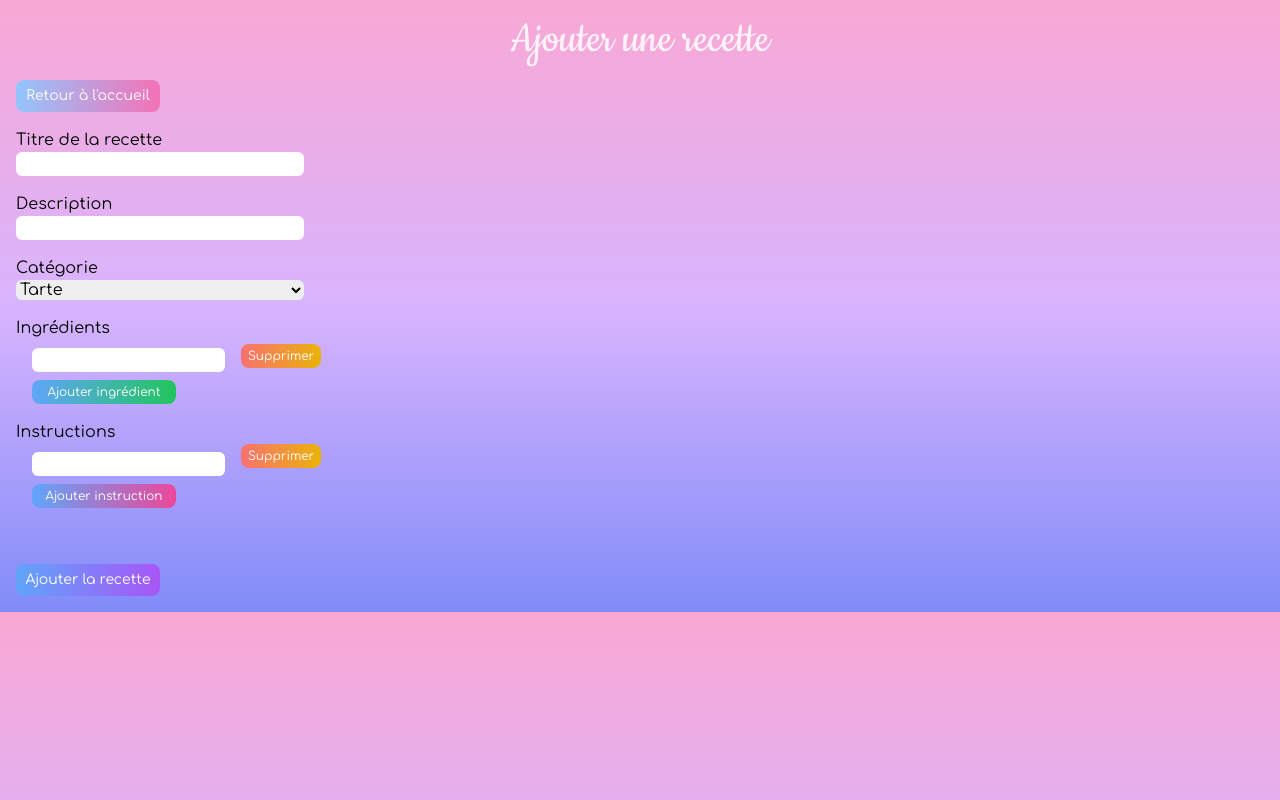
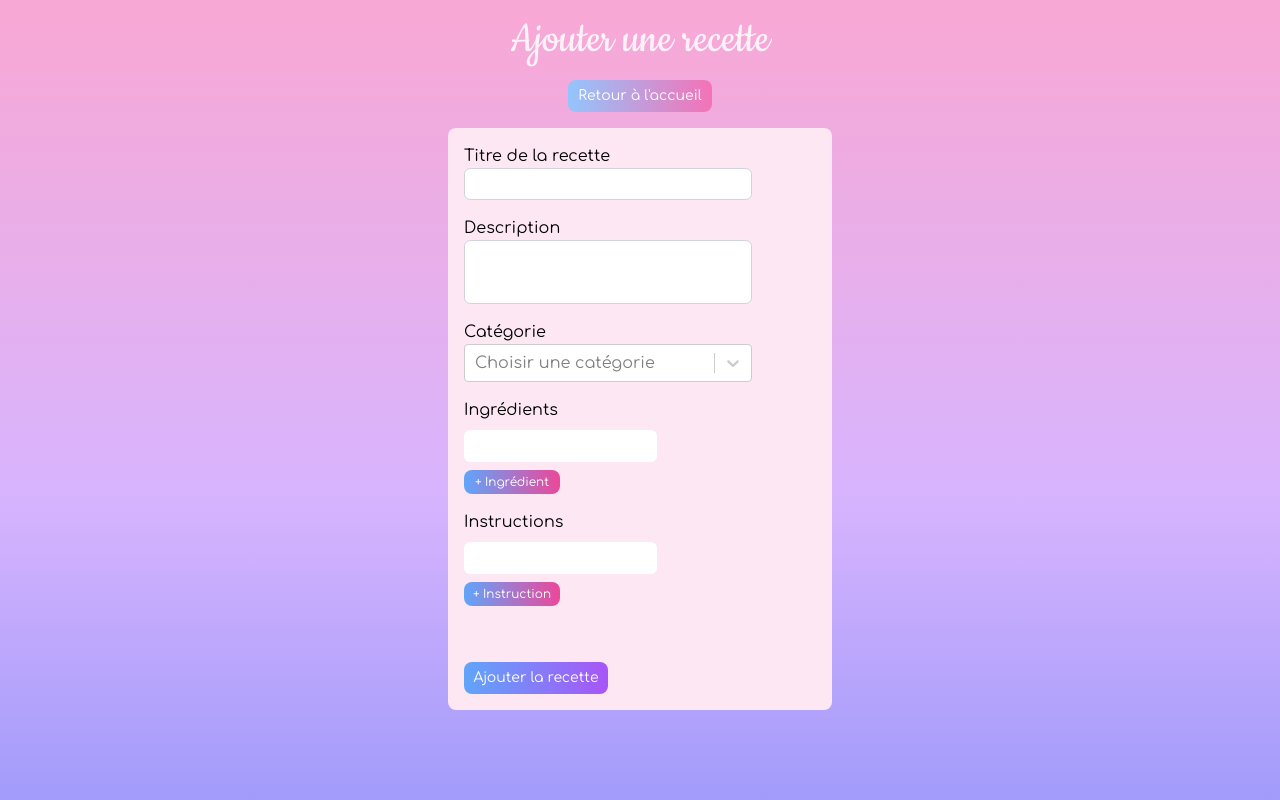
Before and after one commit to maelis1234/recettes-maelis, a Next.js app: page /ajout-recette in a window 1280 px wide. Shown: the top 800 px of the page. Built offline with nearby package versions, Linux system fonts and the light colour scheme; no server answers.

Commit message:
fix: refactor code of ajout-recette and fix bug search bar

```diff
--- a/package.json
+++ b/package.json
@@ -18,6 +18,8 @@
         "react": "18.2.0",
         "react-dom": "18.2.0",
         "react-icons": "^4.10.1",
+        "react-select": "^5.8.0",
+        "react-toastify": "^10.0.4",
         "semver": "^7.5.4",
         "typescript": "5.1.3"
     },
--- /dev/null
+++ b/src/components/button.tsx
@@ -0,0 +1,16 @@
+interface Props {
+    label: string
+    className: string
+    type: 'button' | 'submit'
+    handleClick: () => void
+}
+
+const Button = ({ label, className, type, handleClick }: Props) => {
+    return (
+        <button className={className} type={type} onClick={() => handleClick()}>
+            {label}
+        </button>
+    )
+}
+
+export default Button
--- a/src/pages/_app.tsx
+++ b/src/pages/_app.tsx
@@ -1,6 +1,13 @@
+import 'react-toastify/dist/ReactToastify.css'
+import { ToastContainer } from 'react-toastify'
 import '@/styles/globals.css'
 import type { AppProps } from 'next/app'
 
 export default function App({ Component, pageProps }: AppProps) {
-    return <Component {...pageProps} />
+    return (
+        <>
+            <ToastContainer />
+            <Component {...pageProps} />
+        </>
+    )
 }
--- a/src/pages/ajout-recette.tsx
+++ b/src/pages/ajout-recette.tsx
@@ -4,9 +4,21 @@ import { collection, addDoc } from 'firebase/firestore'
 import { database } from '../../firebase.config'
 import Head from 'next/head'
 import router from 'next/router'
+import Select from 'react-select'
+import { toast } from 'react-toastify'
+import Button from '@/components/button'
+import { CategoryEnum } from '@/utils/interfaces'
+import Footer from '@/components/footer'
 
 const AjoutRecette: NextPage = () => {
     const recettesCollectionRef = collection(database, 'recettes')
+
+    const categories = [
+        { label: 'Salé', value: CategoryEnum.plat },
+        { label: 'Tartes', value: CategoryEnum.tarte },
+        { label: 'Gâteaux', value: CategoryEnum.gateau },
+        { label: 'Petit dej', value: CategoryEnum.petitDej },
+    ]
 
     const [form, setForm] = useState({
         titre: '',
@@ -16,16 +28,14 @@ const AjoutRecette: NextPage = () => {
         instructions: [''],
     })
 
-    const handleChangeIngredients = (index: number, value: string) => {
-        const updatedIngredients = [...form.ingredients]
-        updatedIngredients[index] = value
-        setForm({ ...form, ingredients: updatedIngredients })
-    }
-
-    const handleChangeInstructions = (index: number, value: string) => {
-        const updatedInstructions = [...form.instructions]
-        updatedInstructions[index] = value
-        setForm({ ...form, instructions: updatedInstructions })
+    const handleChangeField = (
+        index: number,
+        value: string,
+        type: 'ingredients' | 'instructions'
+    ) => {
+        const updatedFields = [...form[type]]
+        updatedFields[index] = value
+        setForm({ ...form, [type]: updatedFields })
     }
 
     const handleAddField = (type: 'ingredients' | 'instructions') => {
@@ -44,7 +54,6 @@ const AjoutRecette: NextPage = () => {
 
     const handleSubmit = async (e: FormEvent<HTMLFormElement>) => {
         e.preventDefault()
-
         if (
             !form.titre ||
             form.description.length === 0 ||
@@ -52,13 +61,12 @@ const AjoutRecette: NextPage = () => {
             form.ingredients.length === 0 ||
             form.instructions.length === 0
         ) {
-            alert('Merci de remplir tous les champs')
+            toast.error('Merci de remplir tous les champs.')
             return
         }
 
         await addDoc(recettesCollectionRef, form)
-
-        alert('Recette ajoutée avec succès')
+        toast('🧁 Recette ajoutée avec succès !')
         setForm({
             titre: '',
             description: '',
@@ -77,22 +85,26 @@ const AjoutRecette: NextPage = () => {
                     content='Mes recettes personnelles, sucrées et salées.'
                 />
             </Head>
-            <div className='m-4'>
-                <h1>Ajouter une recette</h1>
-                <button
-                    onClick={() => {
+            <h1>Ajouter une recette</h1>
+            <div className='flex flex-col items-center h-screen'>
+                <Button
+                    label="Retour à l'accueil"
+                    className='bg-gradient-to-r from-blue-300 to-pink-400 hover:from-pink-400 hover:to-blue-300 text-white rounded-lg h-8 w-36 text-sm mb-4'
+                    type='button'
+                    handleClick={() => {
                         router.push('/')
                     }}
-                    className='bg-gradient-to-r from-blue-300 to-pink-400 hover:from-pink-400 hover:to-blue-300 text-white rounded-lg h-8 w-36 text-sm mb-4'
+                />
+                <form
+                    onSubmit={handleSubmit}
+                    className='flex flex-col gap-y-4 bg-pink-100 p-4 rounded-lg w-96 mb-12'
                 >
-                    Retour à l'accueil
-                </button>
-                <form onSubmit={handleSubmit} className='flex flex-col gap-y-4'>
                     <div className='flex flex-col w-72'>
-                        <label>Titre de la recette</label>
+                        <label htmlFor='titre'>Titre de la recette</label>
                         <input
-                            className='rounded-md'
+                            className='rounded-md border border-gray-300 h-8'
                             type='text'
+                            id='titre'
                             name='titre'
                             value={form.titre}
                             onChange={(e: ChangeEvent<HTMLInputElement>) =>
@@ -102,13 +114,13 @@ const AjoutRecette: NextPage = () => {
                     </div>
 
                     <div className='flex flex-col w-72'>
-                        <label>Description</label>
-                        <input
-                            className='rounded-md'
-                            type='text'
+                        <label htmlFor='description'>Description</label>
+                        <textarea
+                            id='description'
+                            className='rounded-md h-16 border border-gray-300'
                             name='description'
                             value={form.description}
-                            onChange={(e: ChangeEvent<HTMLInputElement>) =>
+                            onChange={(e: ChangeEvent<HTMLTextAreaElement>) =>
                                 setForm({
                                     ...form,
                                     description: e.target.value,
@@ -118,21 +130,21 @@ const AjoutRecette: NextPage = () => {
                     </div>
 
                     <div className='flex flex-col w-72'>
-                        <label>Catégorie</label>
-                        <select
-                            className='rounded-md'
-                            onChange={(e: ChangeEvent<HTMLSelectElement>) =>
+                        <label htmlFor='category'>Catégorie</label>
+                        <Select
+                            options={categories}
+                            onChange={(selectedOption) =>
                                 setForm({
                                     ...form,
-                                    category: e.target.value,
+                                    category: selectedOption?.value ?? '',
                                 })
                             }
-                        >
-                            <option value='tarte'>Tarte</option>
-                            <option value='plat'>Salé</option>
-                            <option value='gateau'>Gâteau</option>
-                            <option value='petitDej'>Petit dej</option>
-                        </select>
+                            inputValue={''}
+                            placeholder='Choisir une catégorie'
+                            value={categories.find(
+                                (option) => option.value === form.category
+                            )}
+                        />
                     </div>
 
                     <label>
@@ -140,87 +152,92 @@ const AjoutRecette: NextPage = () => {
                         {form.ingredients.map((ingredient, index) => (
                             <div key={index} className='flex items-center'>
                                 <input
-                                    className='ml-4 mt-2 rounded-md'
+                                    className='mt-2 rounded-md h-8'
                                     name={`ingredients-${index}`}
                                     value={ingredient}
                                     onChange={(
                                         e: ChangeEvent<HTMLInputElement>
                                     ) =>
-                                        handleChangeIngredients(
+                                        handleChangeField(
                                             index,
-                                            e.target.value
+                                            e.target.value,
+                                            'ingredients'
                                         )
                                     }
                                 />
-                                <button
-                                    className='bg-gradient-to-r from-red-400 to-yellow-500 hover:from-yellow-500 hover:to-red-400 text-white rounded-lg h-6 w-20 text-xs ml-4'
-                                    type='button'
-                                    onClick={() =>
-                                        handleRemoveField(index, 'ingredients')
-                                    }
-                                >
-                                    Supprimer
-                                </button>
+                                {index !== 0 && (
+                                    <Button
+                                        label='x'
+                                        className='remove-field-btn'
+                                        type='button'
+                                        handleClick={() =>
+                                            handleRemoveField(
+                                                index,
+                                                'ingredients'
+                                            )
+                                        }
+                                    />
+                                )}
                             </div>
                         ))}
-                        <button
-                            className='bg-gradient-to-r from-blue-400 to-green-500 hover:from-green-500 hover:to-blue-400 text-white rounded-lg h-6 w-36 text-xs ml-4 mt-2'
+                        <Button
+                            label='+ Ingrédient'
+                            className='add-field-btn'
                             type='button'
-                            onClick={() => handleAddField('ingredients')}
-                        >
-                            Ajouter ingrédient
-                        </button>
+                            handleClick={() => handleAddField('ingredients')}
+                        />
                     </label>
                     <label>
                         Instructions
                         {form.instructions.map((instruction, index) => (
-                            <div
-                                key={index}
-                                className='flex flex-row gap-y-2 w-96'
-                            >
+                            <div key={index}>
                                 <input
-                                    className='ml-4 mt-2 rounded-md'
+                                    className='mt-2 rounded-md h-8'
                                     name={`instructions-${index}`}
                                     value={instruction}
                                     onChange={(
                                         e: ChangeEvent<HTMLInputElement>
                                     ) =>
-                                        handleChangeInstructions(
+                                        handleChangeField(
                                             index,
-                                            e.target.value
+                                            e.target.value,
+                                            'instructions'
                                         )
                                     }
                                 />
-                                <button
-                                    className='bg-gradient-to-r from-red-400 to-yellow-500 hover:from-yellow-500 hover:to-red-400 text-white rounded-lg h-6 w-20 text-xs ml-4
-
-                                xs'
-                                    type='button'
-                                    onClick={() =>
-                                        handleRemoveField(index, 'instructions')
-                                    }
-                                >
-                                    Supprimer
-                                </button>
+                                {index !== 0 && (
+                                    <Button
+                                        label='x'
+                                        className='remove-field-btn'
+                                        type='button'
+                                        handleClick={() =>
+                                            handleRemoveField(
+                                                index,
+                                                'instructions'
+                                            )
+                                        }
+                                    />
+                                )}
                             </div>
                         ))}
-                        <button
-                            className='bg-gradient-to-r from-blue-400 to-pink-500 hover:from-pink-500 hover:to-blue-400 text-white rounded-lg h-6 w-36 text-xs ml-4 mt-2'
+                        <Button
+                            label='+ Instruction'
+                            className='add-field-btn'
                             type='button'
-                            onClick={() => handleAddField('instructions')}
-                        >
-                            Ajouter instruction
-                        </button>
+                            handleClick={() => handleAddField('instructions')}
+                        />
                     </label>
                     <br />
-                    <button
+                    <Button
+                        label='Ajouter la recette'
                         type='submit'
                         className='bg-gradient-to-r from-blue-400 to-purple-500 hover:from-purple-500 hover:to-blue-400 text-white rounded-lg h-8 w-36 text-sm'
-                    >
-                        Ajouter la recette
-                    </button>
+                        handleClick={() => {}}
+                    />
                 </form>
             </div>
+
+            <Footer />
         </>
     )
 }
--- a/src/styles/globals.css
+++ b/src/styles/globals.css
@@ -19,6 +19,11 @@ h1 {
     font-family: 'Comfortaa', sans-serif;
 }
 
+textarea {
+    resize: none !important;
+    outline: none !important;
+}
+
 .menu-item:hover {
     @apply underline underline-offset-4 text-pink-500
 }
@@ -26,3 +31,11 @@ h1 {
 .menu-item:focus {
     @apply underline underline-offset-4 text-pink-500
 }
+
+.add-field-btn {
+    @apply bg-gradient-to-r from-blue-400 to-pink-500 hover:from-pink-500 hover:to-blue-400 text-white rounded-lg h-6 w-24 text-xs mt-2
+}
+
+.remove-field-btn {
+    @apply bg-gradient-to-r from-red-400 to-yellow-500 hover:from-yellow-500 hover:to-red-400 text-white rounded-lg h-4 w-4 text-xs ml-4 mt-2
+}
```
Also changed, not shown: src/components/footer.tsx (+21 -19 lines), src/components/headerMenu.tsx (+6 -5 lines), src/components/recipeCard.tsx (+6 -5 lines), src/components/search-bar.tsx (+18 -6 lines), src/components/signIn.tsx (+13 -12 lines), src/pages/index.tsx (+25 -6 lines), 1 other file (tests, documents, lock files or other folders).
